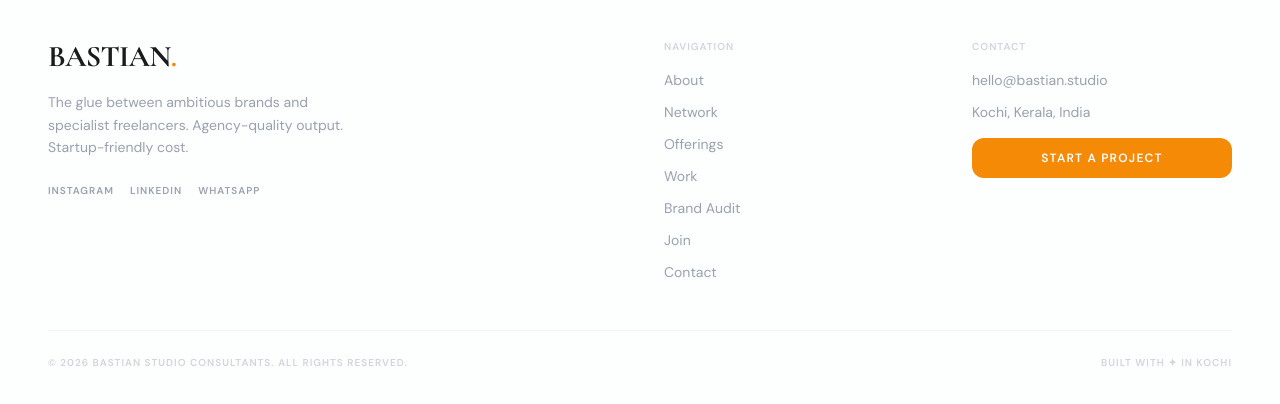
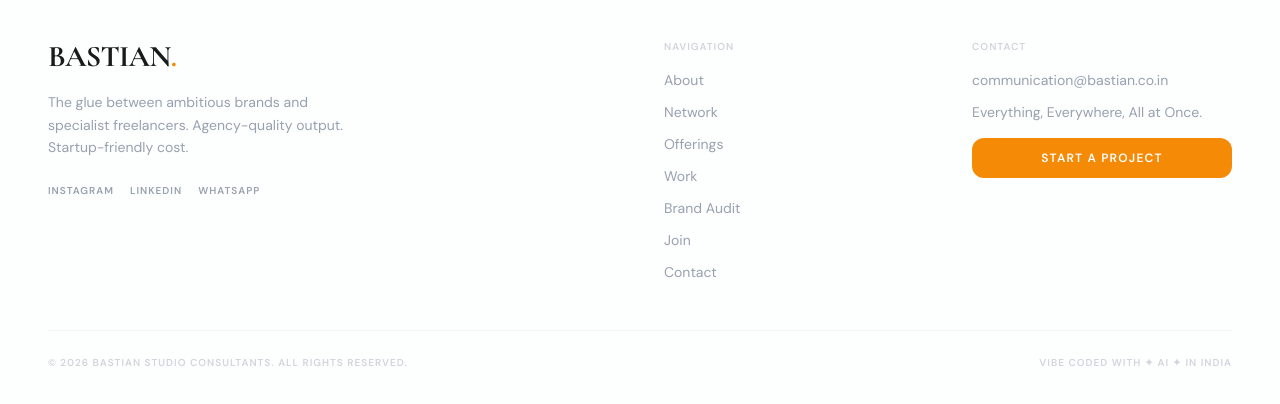
Before and after one commit to urlastbastian/bastian-site, a Next.js app: page / in a window 1280 px wide. Shown: the part 6016-6420 px from the top of the page. Built offline with nearby package versions, Linux system fonts and the light colour scheme.

Commit message:
Minor text edits

```diff
--- a/app/page.tsx
+++ b/app/page.tsx
@@ -178,7 +178,7 @@ export default function Home() {
         <section id="home" className="grid-bg min-h-[75vh] flex items-center px-6 md:px-12 py-20">
           <div className="max-w-7xl mx-auto grid md:grid-cols-2 gap-16 items-start w-full">
             <h1 className="serif text-6xl md:text-8xl font-bold leading-[1.05] tracking-tight italic">
-              Your Brand<br />Deserves a <span className="text-[#f58a07]">Dream Team.</span>
+              Your Brand<br />Deserves a<br /> <span className="text-[#f58a07]">Dream Team.</span>
             </h1>
             <div className="md:pt-10">
               <p className="text-gray-500 text-xl mb-6 leading-relaxed">
@@ -497,15 +497,15 @@ export default function Home() {
             <div>
               <p className="text-[10px] font-bold uppercase tracking-widest text-gray-300 mb-4">Contact</p>
               <div className="space-y-3 text-sm text-gray-400">
-                <p>hello@bastian.studio</p>
-                <p>Kochi, Kerala, India</p>
+                <p>communication@bastian.co.in</p>
+                <p>Everything, Everywhere, All at Once.</p>
                 <a href="#contact" className="block mt-4 btn-orange px-6 py-3 rounded-xl font-bold text-xs text-center uppercase tracking-widest">Start a Project</a>
               </div>
             </div>
           </div>
           <div className="border-t border-gray-100 pt-6 flex flex-col md:flex-row justify-between items-center gap-4">
             <div className="text-[10px] text-gray-300 uppercase tracking-widest font-bold">© 2026 Bastian Studio Consultants. All rights reserved.</div>
-            <div className="text-[10px] text-gray-300 uppercase tracking-widest font-bold">Built with ✦ in Kochi</div>
+            <div className="text-[10px] text-gray-300 uppercase tracking-widest font-bold">Vibe Coded with ✦ AI ✦ in India</div>
           </div>
         </div>
       </footer>
```
